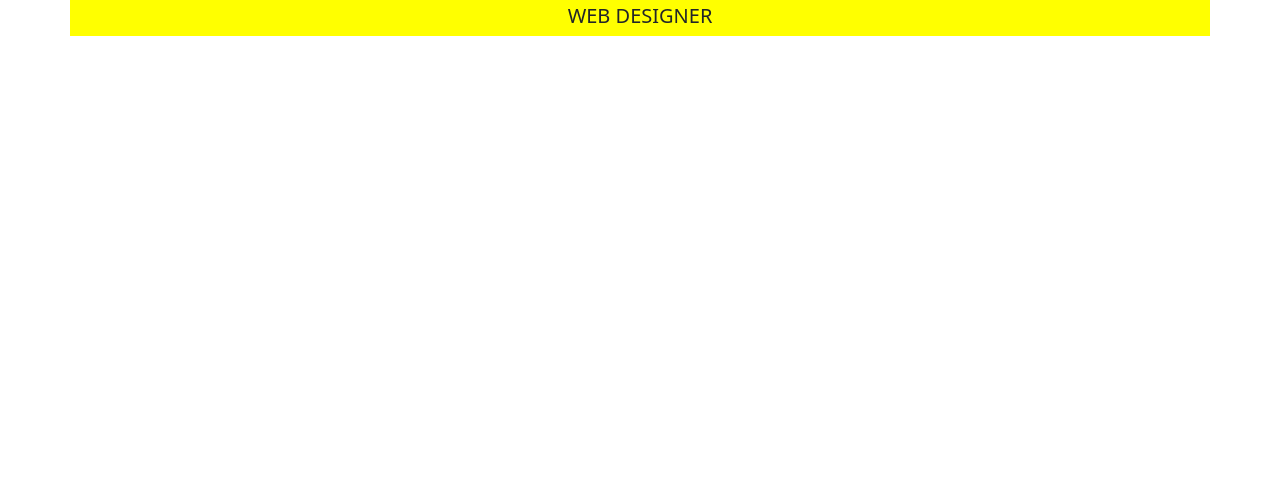
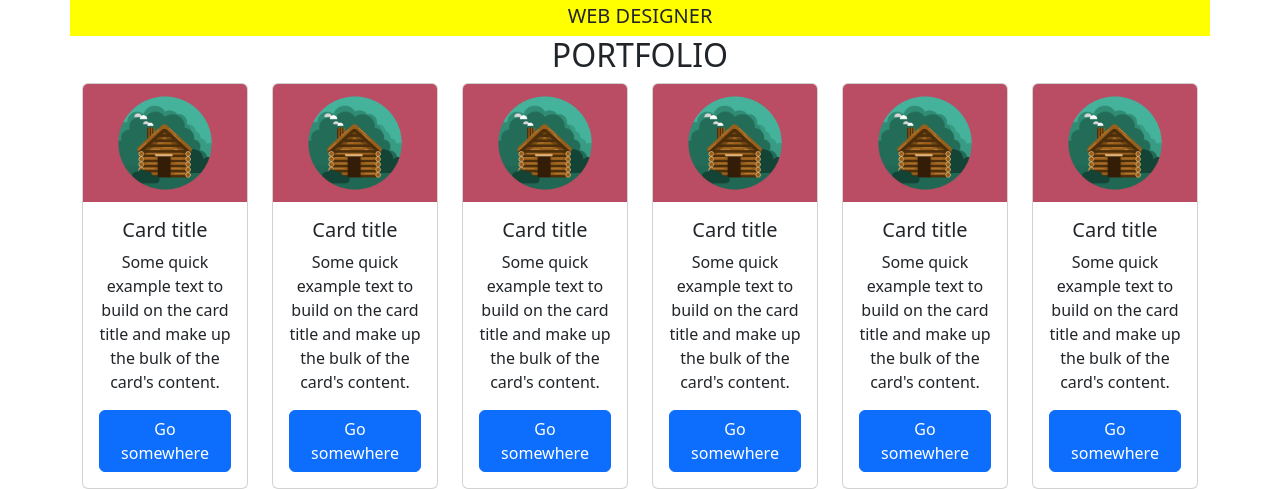
Before and after one commit to tessleo99/bootstrap-html-freelancer, a plain HTML site: page index.html in a window 1280 px wide. Shown: the part 740-1229 px from the top of the page. Before the commit the page ends 800 px from the top, so only its background shows below. Drawn offline with nearby package versions, Linux system fonts and the light colour scheme.

Commit message:
export of 6 cards from Bootstrap

```diff
--- a/index.html
+++ b/index.html
@@ -25,6 +25,75 @@
             <img src="./img/undraw_profile_pic_ic5t.svg" alt="Foto profilo Pinco Panco">
             <h2>Pinco Panco</h2>
             <h5>WEB DESIGNER</h5>
+          </div>
+        </div>
+        <!--SECONDA RIGA CONTENITORE DELLA CARDS-->
+        <div class="row text-center">
+          <h2>PORTFOLIO</h2>
+          <!--PRIMA CARD-->
+          <div class="col">
+            <div class="card">
+              <img src="./img/portfolio/cabin.png" class="card-img-top" alt="...">
+              <div class="card-body">
+                <h5 class="card-title">Card title</h5>
+                <p class="card-text">Some quick example text to build on the card title and make up the bulk of the card's content.</p>
+                <a href="#" class="btn btn-primary">Go somewhere</a>
+              </div>
+            </div>
+          </div>
+          <!--PRIMA CARD-->
+          <div class="col">
+            <div class="card">
+              <img src="./img/portfolio/cabin.png" class="card-img-top" alt="...">
+              <div class="card-body">
+                <h5 class="card-title">Card title</h5>
+                <p class="card-text">Some quick example text to build on the card title and make up the bulk of the card's content.</p>
+                <a href="#" class="btn btn-primary">Go somewhere</a>
+              </div>
+            </div>
+          </div>
+          <!--PRIMA CARD-->
+          <div class="col">
+            <div class="card">
+              <img src="./img/portfolio/cabin.png" class="card-img-top" alt="...">
+              <div class="card-body">
+                <h5 class="card-title">Card title</h5>
+                <p class="card-text">Some quick example text to build on the card title and make up the bulk of the card's content.</p>
+                <a href="#" class="btn btn-primary">Go somewhere</a>
+              </div>
+            </div>
+          </div>
+          <!--PRIMA CARD-->
+          <div class="col">
+            <div class="card">
+              <img src="./img/portfolio/cabin.png" class="card-img-top" alt="...">
+              <div class="card-body">
+                <h5 class="card-title">Card title</h5>
+                <p class="card-text">Some quick example text to build on the card title and make up the bulk of the card's content.</p>
+                <a href="#" class="btn btn-primary">Go somewhere</a>
+              </div>
+            </div>
+          </div>
+          <!--PRIMA CARD-->
+          <div class="col">
+            <div class="card">
+              <img src="./img/portfolio/cabin.png" class="card-img-top" alt="...">
+              <div class="card-body">
+                <h5 class="card-title">Card title</h5>
+                <p class="card-text">Some quick example text to build on the card title and make up the bulk of the card's content.</p>
+                <a href="#" class="btn btn-primary">Go somewhere</a>
+              </div>
+            </div>
+          </div><!--PRIMA CARD-->
+          <div class="col">
+            <div class="card">
+              <img src="./img/portfolio/cabin.png" class="card-img-top" alt="...">
+              <div class="card-body">
+                <h5 class="card-title">Card title</h5>
+                <p class="card-text">Some quick example text to build on the card title and make up the bulk of the card's content.</p>
+                <a href="#" class="btn btn-primary">Go somewhere</a>
+              </div>
+            </div>
           </div>
 
         </div>
```
